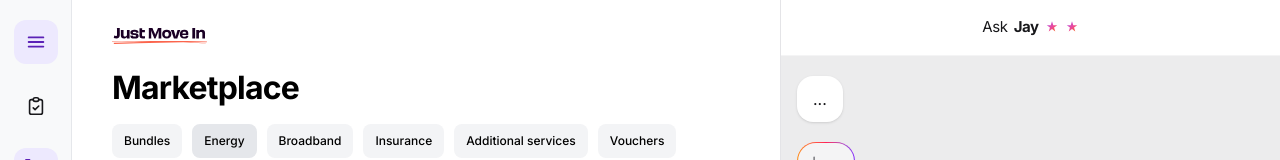
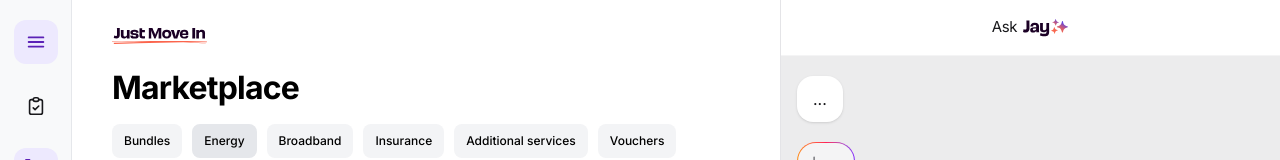
Before and after one commit to vargastm/just-move-in-challenge, a React (Vite) app: page / in a window 1280 px wide. Shown: the top 160 px of the page. Built offline with nearby package versions, Linux system fonts and the light colour scheme.

Commit message:
refactor: replace custom SVG icons with imported image for Jay in ChatPanel and MarketplaceHeader components

```diff
--- a/src/components/ChatPanel/ChatPanel.tsx
+++ b/src/components/ChatPanel/ChatPanel.tsx
@@ -1,30 +1,6 @@
-import { type ReactNode, useId } from 'react'
+import { type ReactNode } from 'react'
 
-function StarIcon() {
-  const gid = useId().replace(/:/g, '')
-  return (
-    <svg
-      width={14}
-      height={14}
-      viewBox="0 0 24 24"
-      fill="none"
-      aria-hidden
-      className="shrink-0"
-    >
-      <defs>
-        <linearGradient id={gid} x1="0%" y1="0%" x2="100%" y2="100%">
-          <stop offset="0%" stopColor="#A855F7" />
-          <stop offset="55%" stopColor="#EC4899" />
-          <stop offset="100%" stopColor="#F97316" />
-        </linearGradient>
-      </defs>
-      <path
-        fill={`url(#${gid})`}
-        d="M12 2l2.2 6.8H21l-5.5 4 2.1 6.7L12 15.4l-5.6 4.1 2.1-6.7L3 8.8h6.8L12 2z"
-      />
-    </svg>
-  )
-}
+import jaySvg from '../../assets/jay.svg'
 
 function ReplyArrowIcon() {
   return (
@@ -130,11 +106,14 @@
           <span className="text-[15px] font-normal tracking-tight text-zinc-900">
             Ask
           </span>
-          <span className="text-[15px] font-bold tracking-tight text-zinc-900">
-            Jay
-          </span>
-          <StarIcon />
-          <StarIcon />
+          <img
+            src={jaySvg}
+            alt=""
+            width={41}
+            height={16}
+            className="h-[18px] w-auto shrink-0 translate-y-px"
+            aria-hidden
+          />
         </div>
       </header>
 
--- a/src/components/MarketplaceHeader/MarketplaceHeader.tsx
+++ b/src/components/MarketplaceHeader/MarketplaceHeader.tsx
@@ -1,3 +1,4 @@
+import jaySvg from '../../assets/jay.svg'
 import logoSvg from '../../assets/justmovein.svg'
 
 const categories = [
@@ -14,32 +15,6 @@
 
 export type MarketplaceHeaderProps = {
   activeCategory?: (typeof categories)[number]
-}
-
-function JaySparkleMark() {
-  return (
-    <svg
-      width={28}
-      height={14}
-      viewBox="0 0 28 14"
-      fill="none"
-      aria-hidden
-      className="shrink-0"
-    >
-      <path
-        fill="#EF4444"
-        d="M7 0l1.15 3.5L12 4.2 8.5 6.8 9.65 10.5 7 8.05 4.35 10.5 5.5 6.8 2 4.2l3.85-.7L7 0Z"
-      />
-      <path
-        fill="#6D28D9"
-        d="M22.5 1.5l.55 1.7L25 3.6l-1.9 1.35.7 2.15-1.85-1.35L19.2 7.1l.7-2.15-1.9-1.35 2.35-.4.55-1.7Z"
-      />
-      <path
-        fill="#7C3AED"
-        d="M17 6.5l.45 1.35L19 8.1l-1.45 1 .55 1.65L17 9.9l-1.55 1.15.55-1.65-1.45-1 1.8-.25L17 6.5Z"
-      />
-    </svg>
-  )
 }
 
 export function MarketplaceHeader({
@@ -81,11 +56,15 @@
                   <span className="min-w-0 truncate text-[13px] text-zinc-400">
                     Ask me anything...
                   </span>
-                  <span className="flex shrink-0 items-center gap-1">
-                    <span className="text-[13px] font-bold tracking-tight text-zinc-900">
-                      Jay
-                    </span>
-                    <JaySparkleMark />
+                  <span className="flex shrink-0 items-center">
+                    <img
+                      src={jaySvg}
+                      alt=""
+                      width={41}
+                      height={16}
+                      className="h-4 w-auto shrink-0"
+                      aria-hidden
+                    />
                   </span>
                 </div>
               </div>
```
Also changed, not shown: src/assets/jay.svg (added).
